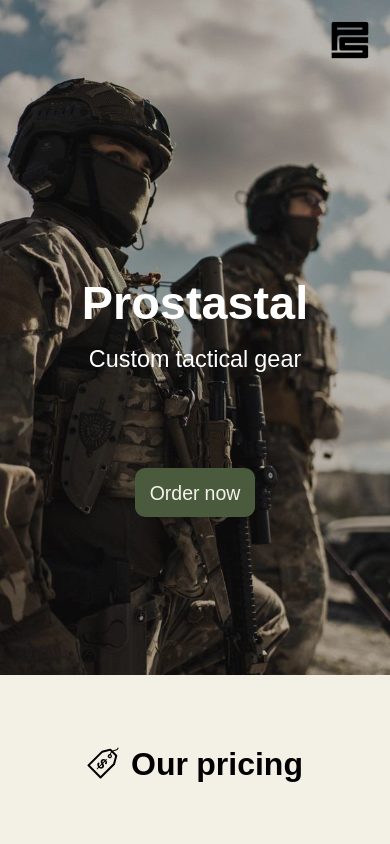
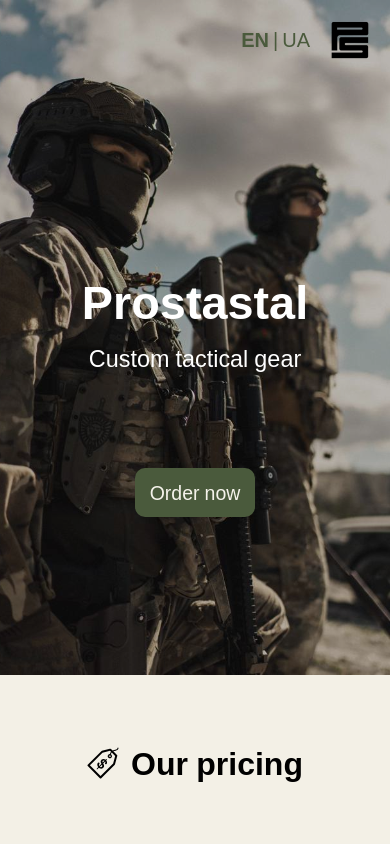
Before and after one commit to Iakubovskiy/prostastal-lending, a React app: page / in a window 390 px wide. Shown: the top 844 px of the page. Built offline with nearby package versions, Linux system fonts and the light colour scheme; the HTML template or start-up script is replaced by a standard one.

Commit message:
2 language changes

```diff
--- a/buildLocales/uk/index.html
+++ b/buildLocales/ua/index.html
@@ -1,5 +1,5 @@
 <!doctype html>
-<html lang="uk">
+<html lang="ua">
 <head>
     <meta charset="UTF-8" />
     <meta name="viewport" content="width=device-width, initial-scale=1.0" />
--- a/package.json
+++ b/package.json
@@ -9,7 +9,7 @@
     "lint": "eslint .",
     "preview": "vite preview",
     "build:en": "LANG=en vite build",
-    "build:uk": "LANG=uk vite build"
+    "build:ua": "LANG=ua vite build"
   },
   "dependencies": {
     "@emailjs/browser": "^4.4.1",
--- a/src/App.tsx
+++ b/src/App.tsx
@@ -6,16 +6,16 @@
 import PricesSection from "./components/PricesSection.tsx";
 import GoogleReviewsSection from "./components/GoogleReviewsSection.tsx";
 import ContactSection from "./components/ContactSection.tsx";
-import {detectLangFromSubdomain} from "./i18n";
 import Footer from "./components/Footer.tsx";
 import TelegramPromo from "./components/TelegramPromo.tsx";
 
 function App() {
-    const { t } = useTranslation();
+    const { t, i18n } = useTranslation();
+    const currentLang = i18n.language;
 
     return (
         <>
-            <Helmet htmlAttributes={{ lang: detectLangFromSubdomain() }} />
+            <Helmet htmlAttributes={{ lang: currentLang }} />
             <Helmet>
                 <meta name="robots" content="all"/>
                 <link rel="canonical" href={t('meta.canonical')}/>
--- a/src/components/HeroSection.tsx
+++ b/src/components/HeroSection.tsx
@@ -1,4 +1,5 @@
 import {useTranslation} from "react-i18next";
+import LanguageSwitcher from "./LanguageSwitcher";
 
 const HeroSection = () => {
     const { t } = useTranslation();
@@ -11,11 +12,14 @@
         >
             <div className="absolute inset-0 bg-black opacity-20 z-0" />
 
-            <img
-                src="/logo.png"
-                alt="Logo"
-                className="absolute top-4 right-4 w-12 sm:w-12 md:w-18 lg:w-25 z-10"
-            />
+            <div className="absolute top-4 right-4 flex items-center gap-4 z-11">
+                <LanguageSwitcher />
+                <img
+                    src="/logo.png"
+                    alt="Logo"
+                    className="w-12 sm:w-12 md:w-18 lg:w-25"
+                />
+            </div>
 
             <div className="absolute inset-0 flex flex-col justify-center w-full items-center text-center px-4 z-10 pt-30">
                 <h1 className="text-[12vw] lg:text-[150px] font-bold leading-none mb-4">
--- /dev/null
+++ b/src/components/LanguageSwitcher.tsx
@@ -0,0 +1,33 @@
+import { useTranslation } from 'react-i18next';
+import { changeLanguage } from '../i18n';
+
+const LanguageSwitcher = () => {
+    const { i18n } = useTranslation();
+    const currentLang = i18n.language;
+
+    const switchToLanguage = (lang: 'en' | 'ua') => {
+        if (lang !== currentLang) {
+            changeLanguage(lang);
+        }
+    };
+
+    return (
+        <div className="text-olive text-sm hover:opacity-100 transition-opacity text-xl">
+            <span
+                onClick={() => switchToLanguage('en')}
+                className={`cursor-pointer ${currentLang === 'en' ? 'font-semibold opacity-100' : ''}`}
+            >
+                EN
+            </span>
+            <span className="mx-1">|</span>
+            <span
+                onClick={() => switchToLanguage('ua')}
+                className={`cursor-pointer ${currentLang === 'ua' ? 'font-semibold opacity-100' : ''}`}
+            >
+                UA
+            </span>
+        </div>
+    );
+};
+
+export default LanguageSwitcher;
--- a/src/components/PhotoReviewsSection.tsx
+++ b/src/components/PhotoReviewsSection.tsx
@@ -5,8 +5,10 @@
 import 'swiper/css/pagination';
 import 'swiper/css/navigation';
 import {useEffect, useState} from "react";
+import {useTranslation} from "react-i18next";
 
 const SimplePhotoRotator = () => {
+    const { t } = useTranslation();
     const [images, setImages] = useState<string[]>([]);
 
     useEffect(() => {
@@ -21,7 +23,7 @@
         <div className="bg-[#4A5A3C] w-full flex flex-col items-center py-6 pb-16">
             <div className="flex items-center justify-center mb-6">
                 <img src="/icons/photoReview.svg" alt="Google maps Icon" className="w-8 h-8 lg:w-10 lg:h-10 mr-6"/>
-                <h2 className="text-[32px] font-bold text-light">Clients reviews</h2>
+                <h2 className="text-[32px] font-bold text-light">{t("client-reviews.title")}</h2>
             </div>
             <div className="max-w-[500px] w-full rounded-xl overflow-hidden shadow-lg">
             <Swiper
--- a/src/i18n/index.ts
+++ b/src/i18n/index.ts
@@ -8,6 +8,11 @@
     const subdomain = window.location.hostname.split('.')[0];
     if (subdomain === 'ua') return 'ua';
     return 'en';
+}
+
+export function changeLanguage(language: 'en' | 'ua'): void {
+    i18n.changeLanguage(language);
+    document.documentElement.setAttribute('lang', language);
 }
 
 i18n
--- a/src/i18n/locales/en.json
+++ b/src/i18n/locales/en.json
@@ -47,6 +47,9 @@
     "block-title": "Telegram channel",
     "subtitle": "Join now and don't miss out!",
     "main-text": "Be the first to see new arrivals, hot deals, and exclusive collections!"
+  },
+  "client-reviews": {
+    "title": "Відгуки клієнтів"
   },
   "reviews": {
     "title": "Reviews on Google maps",
--- a/src/i18n/locales/ua.json
+++ b/src/i18n/locales/ua.json
@@ -1,4 +1,118 @@
 {
-  "title": "Простасталь — Ручна робота зі сталі",
-  "description": "Замов свою унікальну гравіювання. Точна обробка, українське виробництво."
+  "meta": {
+    "title": "Prostastal — Вироби зі сталі ручної роботи",
+    "description": "Замовляйте свій виріб з індивідуальний гравіюванням. Точність і майстерність, виготовлено в Україні.",
+    "canonical": "https://en.prostastal.com/",
+    "keywords": "індивідуальне,спорядження",
+    "ogTitle": "Prostastal — Вироби зі сталі ручної роботи",
+    "ogDescription": "ЗЗамовляйте свій виріб з індивідуальний гравіюванням. Точність і майстерність, виготовлено в Україні.",
+    "ogImage": "https://en.prostastal.com/logo.png",
+    "ogUrl": "https://en.prostastal.com/"
+  },
+  "hero": {
+    "title": "Prostastal",
+    "hero-text": "Персоналізоване тактичне спорядження",
+    "order-button": "Замовити зараз",
+    "main_site_url": "https://prostastal.com/en/"
+  },
+  "pricing": {
+    "title": "Наші ціни",
+    "main-text": "🔨 Кожен виріб створюється індивідуально,\nЩоб відповідати вашому стилю та задачам\n\n✔️ Обирайте з 11 форм леза + 4 скелетованих варіантів\n🎨 26 кольорів руків’я\n🛡 17 дизайнів піхов\n⚙️ Понад 5 систем кріплення\n✍️ Індивідуальні гравіювання\n💰 Ціна залежить від конфігурації\n💵 В середньому: 3800 - 4500 грн"
+  },
+  "contact": {
+    "title": "Зв'язок з нами",
+    "telegram": "Telegram",
+    "telegram-nick": "@prosta_STAL",
+    "viber": "Viber",
+    "viber-phone": "+380932440044",
+    "facebook": "Facebook Messenger",
+    "facebook-page": "prostastalUA",
+    "whatsapp": "WhatsApp",
+    "whatsapp-phone": "+380932440044",
+    "instagram": "Instagram",
+    "instagram-nick": "@prosta.stal",
+    "signal": "Signal",
+    "signal-phone": "+380932440044",
+    "form": {
+      "fullName": "Ім’я та прізвище",
+      "phone": "Номер телефону або Email",
+      "select-messenger": "Оберіть месенджер",
+      "submit": "Надіслати",
+      "success": "Запит надіслано",
+      "error": "Помилка при надсиланні запиту",
+      "close": "Закрити форму"
+    }
+  },
+  "telegram-channel": {
+    "block-title": "Наш Telegram-канал",
+    "subtitle": "Приєднуйтесь просто зараз!",
+    "main-text": "Будьте першими, хто побачить новинки, акції та ексклюзивні колекції!"
+  },
+  "client-reviews": {
+    "title": "Відгуки клієнтів"
+  },
+  "reviews": {
+    "title": "Відгуки на Google Maps",
+    "on_google_maps": "Дивитися на Google Maps",
+    "more_reviews": "Більше відгуків",
+    "read_more_on_maps": "Читати більше відгуків на Google Maps",
+    "read_more": "Читати далі",
+    "preset": {
+      "0": {
+        "user": "Maciej",
+        "text": "Чудовий зв’язок через Instagram – швидко, чітко та професійно. Усі запитання були вирішені швидко, що зробило процес кастомного замовлення простим і зрозумілим. Сам ніж виконано бездоганно ...",
+        "originalUrl": "https://maps.app.goo.gl/ADmhYpoW6nnsYk5t8",
+        "rating": 5
+      },
+      "1": {
+        "user": "Negolin",
+        "text": "Дуже задоволений результатом. І вже думаю зробити йому «молодшого брата»)))\nЯкість і пакування — на найвищому рівні 👍👍👍\nРекомендую всім і кожному 👆👆👆\nСлава Україні 🇺🇦🇺🇦🇺🇦",
+        "originalUrl": "https://maps.app.goo.gl/mW1WphYvKn2svYFb7",
+        "rating": 5
+      },
+      "2": {
+        "user": "Марина Марина",
+        "text": "Безмежно вдячна Prosta Stal за ніж. Це робота з душею та любов’ю. Замовлення було терміновим, а фінансів — мінімум. Компанія увійшла в положення. Все виконано чудово. ... Я ще ніколи не бачила стільки радості від ножа в дорослого чоловіка.\nРекомендую Prosta Stal — це якість, дизайн і любов.",
+        "originalUrl": "https://maps.app.goo.gl/yvFYBT28oFaLJx6F9",
+        "rating": 5
+      },
+      "3": {
+        "user": "Nataliia Huk",
+        "text": "Рекомендую. Ніж замовлявся як подарунок для поціновувача ножів з Франції. Власник дуже задоволений. Особлива подяка за пакування.",
+        "originalUrl": "https://maps.app.goo.gl/1ZYoyKPDDrUaZ2qw9",
+        "rating": 5
+      },
+      "4": {
+        "user": "Maru Vaher",
+        "text": "Сервіс просто неймовірний! Допомогли на кожному етапі: від вибору ідеального ножа й дизайну до доставки. Посилку отримала без проблем і дуже задоволена результатом. Пакування — професійне, з індивідуальним підходом, якого не побачиш у великих компаніях...",
+        "originalUrl": "https://maps.app.goo.gl/24P1Jkhx6naefFdT6",
+        "rating": 5
+      }
+    }
+  },
+  "features": [
+    {
+      "icon": "delivery",
+      "text": "Доставка по всьому світу"
+    },
+    {
+      "icon": "stopwatch",
+      "text": "Швидке виготовлення"
+    },
+    {
+      "icon": "handshake",
+      "text": "Нам довіряють тисячі"
+    },
+    {
+      "icon": "creativity-idea-imagination",
+      "text": "Кастомні вироби"
+    }
+  ],
+  "features-title": "Наші переваги",
+  "footer": {
+    "all-rights-reserved": "Усі права захищено",
+    "our-website": "Наш сайт",
+    "visit-website": "Перейти на сайт",
+    "contact-us": "Зв'язатися з нами"
+  }
 }
```
